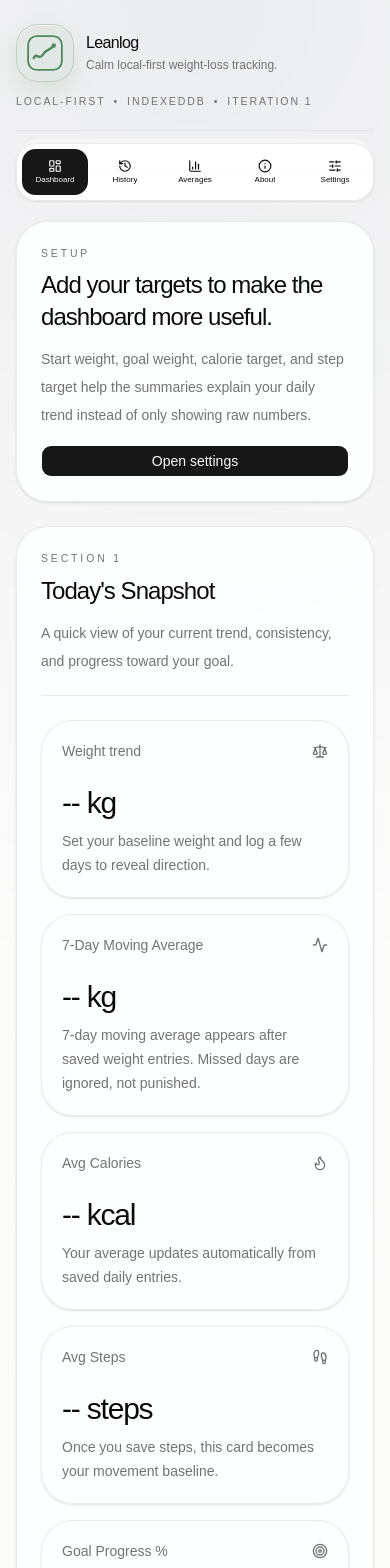
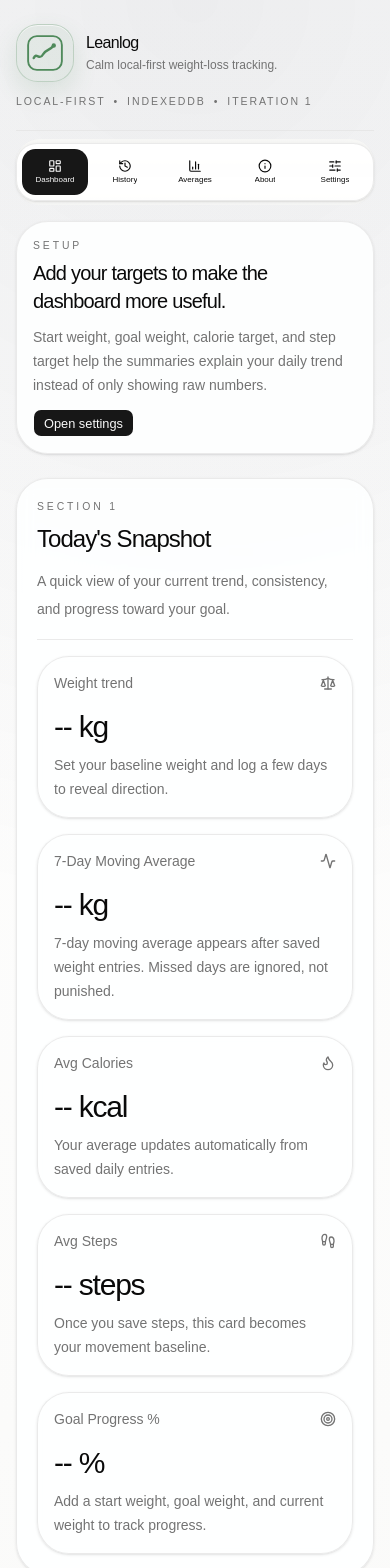
Before and after one commit to lumachroma/leanlog, a React (Vite) app: page / in a window 390 px wide. Shown: the top 1568 px of the page. Built offline with nearby package versions, Linux system fonts and the light colour scheme.

Commit message:
fix: compressed the mobile spacing in the remaining dashboard sections so the whole page now follows the tighter rhythm. On small screens, those sections now use slightly reduced wrapper padding, tighter divider spacing, and smaller gaps before their main content.

```diff
--- a/src/components/app/ConsistencyTrackingChart.jsx
+++ b/src/components/app/ConsistencyTrackingChart.jsx
@@ -22,7 +22,7 @@ function ConsistencyMetric({
       : null
 
   return (
-    <article className="rounded-[1.75rem] border border-border/80 bg-background/80 p-5 shadow-sm">
+    <article className="rounded-[1.75rem] border border-border/80 bg-background/80 p-4 shadow-sm sm:p-5">
       <div className="flex items-start justify-between gap-3">
         <div>
           <h3 className="text-base font-medium tracking-[-0.02em] text-foreground">
@@ -39,7 +39,7 @@ function ConsistencyMetric({
         </span>
       </div>
 
-      <div className="relative mt-5 h-3 rounded-full bg-muted/70">
+      <div className="relative mt-4 h-3 rounded-full bg-muted/70 sm:mt-5">
         <div
           className={`h-full rounded-full transition-all ${
             isOnTrack === null
@@ -58,7 +58,7 @@ function ConsistencyMetric({
         ) : null}
       </div>
 
-      <p className="mt-4 text-sm leading-6 text-muted-foreground">
+      <p className="mt-3 text-sm leading-6 text-muted-foreground sm:mt-4">
         {delta === null || !hasTarget
           ? 'This comparison appears automatically once both an average and a target exist.'
           : prefersLower
@@ -78,8 +78,8 @@ function ConsistencyTrackingChart({
   stepDelta,
 }) {
   return (
-    <section className="rounded-[2rem] border border-border/80 bg-background/90 p-6 shadow-sm backdrop-blur">
-      <div className="border-b border-border/80 pb-5">
+    <section className="rounded-[2rem] border border-border/80 bg-background/90 p-5 shadow-sm backdrop-blur sm:p-6">
+      <div className="border-b border-border/80 pb-4 sm:pb-5">
         <SectionHeading
           eyebrow="Section 3"
           title="Daily Consistency"
@@ -87,7 +87,7 @@ function ConsistencyTrackingChart({
         />
       </div>
 
-      <div className="mt-6 grid gap-4 lg:grid-cols-2">
+      <div className="mt-4 grid gap-4 sm:mt-6 lg:grid-cols-2">
         <ConsistencyMetric
           label="Calories"
           average={calorieAverage}
--- a/src/components/app/DashboardSection.jsx
+++ b/src/components/app/DashboardSection.jsx
@@ -16,12 +16,12 @@ import { WeightTrendChart } from './WeightTrendChart'
 
 function MetricCard({ icon: Icon, label, value, detail }) {
   return (
-    <article className="rounded-[2rem] border border-border/80 bg-background/90 p-5 shadow-sm backdrop-blur">
+    <article className="rounded-[2rem] border border-border/80 bg-background/90 p-4 shadow-sm backdrop-blur sm:p-5">
       <div className="flex items-center justify-between">
         <span className="text-sm text-muted-foreground">{label}</span>
         <Icon className="size-4 text-muted-foreground" />
       </div>
-      <p className="mt-6 text-3xl font-medium tracking-[-0.04em] text-foreground">
+      <p className="mt-4 text-3xl font-medium tracking-[-0.04em] text-foreground sm:mt-6">
         {value}
       </p>
       <p className="mt-2 text-sm leading-6 text-muted-foreground">{detail}</p>
@@ -55,29 +55,29 @@ function DashboardSection({
   return (
     <section className="space-y-6">
       {!targetsConfigured ? (
-        <section className="rounded-[2rem] border border-border/80 bg-background/90 p-6 shadow-sm backdrop-blur">
-          <div className="flex flex-col gap-4 sm:flex-row sm:items-end sm:justify-between">
+        <section className="rounded-[2rem] border border-border/80 bg-background/90 p-4 shadow-sm backdrop-blur sm:p-6">
+          <div className="flex flex-col gap-3 sm:flex-row sm:items-end sm:justify-between sm:gap-4">
             <div>
               <p className="text-[0.65rem] font-medium uppercase tracking-[0.28em] text-muted-foreground">
                 Setup
               </p>
-              <h2 className="mt-2 text-2xl font-medium tracking-[-0.04em]">
+              <h2 className="mt-1.5 text-xl font-medium tracking-[-0.04em] sm:mt-2 sm:text-2xl">
                 Add your targets to make the dashboard more useful.
               </h2>
-              <p className="mt-3 max-w-2xl text-sm leading-7 text-muted-foreground">
+              <p className="mt-2.5 max-w-2xl text-sm leading-6 text-muted-foreground sm:mt-3 sm:leading-7">
                 Start weight, goal weight, calorie target, and step target help the
                 summaries explain your daily trend instead of only showing raw numbers.
               </p>
             </div>
-            <Button type="button" onClick={onOpenSettings}>
+            <Button type="button" size="sm" className="self-start sm:self-auto" onClick={onOpenSettings}>
               Open settings
             </Button>
           </div>
         </section>
       ) : null}
 
-      <section className="rounded-[2rem] border border-border/80 bg-background/90 p-6 shadow-sm backdrop-blur">
-        <div className="border-b border-border/80 pb-5">
+      <section className="rounded-[2rem] border border-border/80 bg-background/90 p-5 shadow-sm backdrop-blur sm:p-6">
+        <div className="border-b border-border/80 pb-4 sm:pb-5">
           <SectionHeading
             eyebrow="Section 1"
             title="Today's Snapshot"
@@ -85,7 +85,7 @@ function DashboardSection({
           />
         </div>
 
-        <div className="mt-6 grid gap-4 md:grid-cols-2 xl:grid-cols-5">
+        <div className="mt-4 grid gap-4 sm:mt-6 md:grid-cols-2 xl:grid-cols-5">
           <MetricCard
             icon={Scale}
             label="Weight trend"
--- a/src/components/app/GoalProgressChart.jsx
+++ b/src/components/app/GoalProgressChart.jsx
@@ -13,8 +13,8 @@ function GoalProgressChart({ startWeight, goalWeight, currentWeight, progressPer
     : '0%'
 
   return (
-    <section className="rounded-[2rem] border border-border/80 bg-background/90 p-6 shadow-sm backdrop-blur">
-      <div className="flex flex-col gap-4 border-b border-border/80 pb-5 lg:flex-row lg:items-end lg:justify-between">
+    <section className="rounded-[2rem] border border-border/80 bg-background/90 p-5 shadow-sm backdrop-blur sm:p-6">
+      <div className="flex flex-col gap-3 border-b border-border/80 pb-4 sm:gap-4 sm:pb-5 lg:flex-row lg:items-end lg:justify-between">
         <SectionHeading
           eyebrow="Section 4"
           title="Progress Toward Your Goal"
@@ -28,7 +28,7 @@ function GoalProgressChart({ startWeight, goalWeight, currentWeight, progressPer
       </div>
 
       {hasGoalData ? (
-        <div className="mt-8">
+        <div className="mt-6 sm:mt-8">
           <div className="relative h-4 rounded-full bg-muted/70">
             <div
               className="h-full rounded-full bg-foreground/85"
@@ -47,7 +47,7 @@ function GoalProgressChart({ startWeight, goalWeight, currentWeight, progressPer
             Current {formatWeight(currentWeight)}
           </div>
 
-          <div className="mt-5 grid gap-4 text-sm text-muted-foreground sm:grid-cols-3">
+          <div className="mt-4 grid gap-4 text-sm text-muted-foreground sm:mt-5 sm:grid-cols-3">
             <div>
               <p className="text-xs uppercase tracking-[0.18em]">Start</p>
               <p className="mt-1 font-medium text-foreground">{formatWeight(startWeight)}</p>
--- a/src/components/app/WeightTrendChart.jsx
+++ b/src/components/app/WeightTrendChart.jsx
@@ -99,8 +99,8 @@ function WeightTrendChart({
     .find((point) => point.weight7dma !== null)
 
   return (
-    <section className="rounded-[2rem] border border-border/80 bg-background/90 p-6 shadow-sm backdrop-blur">
-      <div className="flex flex-col gap-4 border-b border-border/80 pb-5 lg:flex-row lg:items-end lg:justify-between">
+    <section className="rounded-[2rem] border border-border/80 bg-background/90 p-5 shadow-sm backdrop-blur sm:p-6">
+      <div className="flex flex-col gap-3 border-b border-border/80 pb-4 sm:gap-4 sm:pb-5 lg:flex-row lg:items-end lg:justify-between">
         <SectionHeading eyebrow={eyebrow} title={title} description={description} />
         <div className="grid gap-3 text-sm text-muted-foreground sm:grid-cols-2">
           <div>
@@ -118,7 +118,7 @@ function WeightTrendChart({
         </div>
       </div>
 
-      <div className="mt-6 rounded-[1.75rem] border border-border/80 bg-muted/20 p-4 sm:p-5">
+      <div className="mt-4 rounded-[1.75rem] border border-border/80 bg-muted/20 p-4 sm:mt-6 sm:p-5">
         <div className="flex flex-wrap items-center gap-4 text-sm text-muted-foreground">
           <div className="inline-flex items-center gap-2">
             <span className="h-px w-8 bg-foreground/35" />
@@ -130,7 +130,7 @@ function WeightTrendChart({
           </div>
         </div>
 
-        <div className="mt-5 overflow-hidden rounded-[1.5rem] border border-border/70 bg-background/80 p-3 sm:p-4">
+        <div className="mt-4 overflow-hidden rounded-[1.5rem] border border-border/70 bg-background/80 p-3 sm:mt-5 sm:p-4">
           <div
             className="w-full"
             role="img"
```
